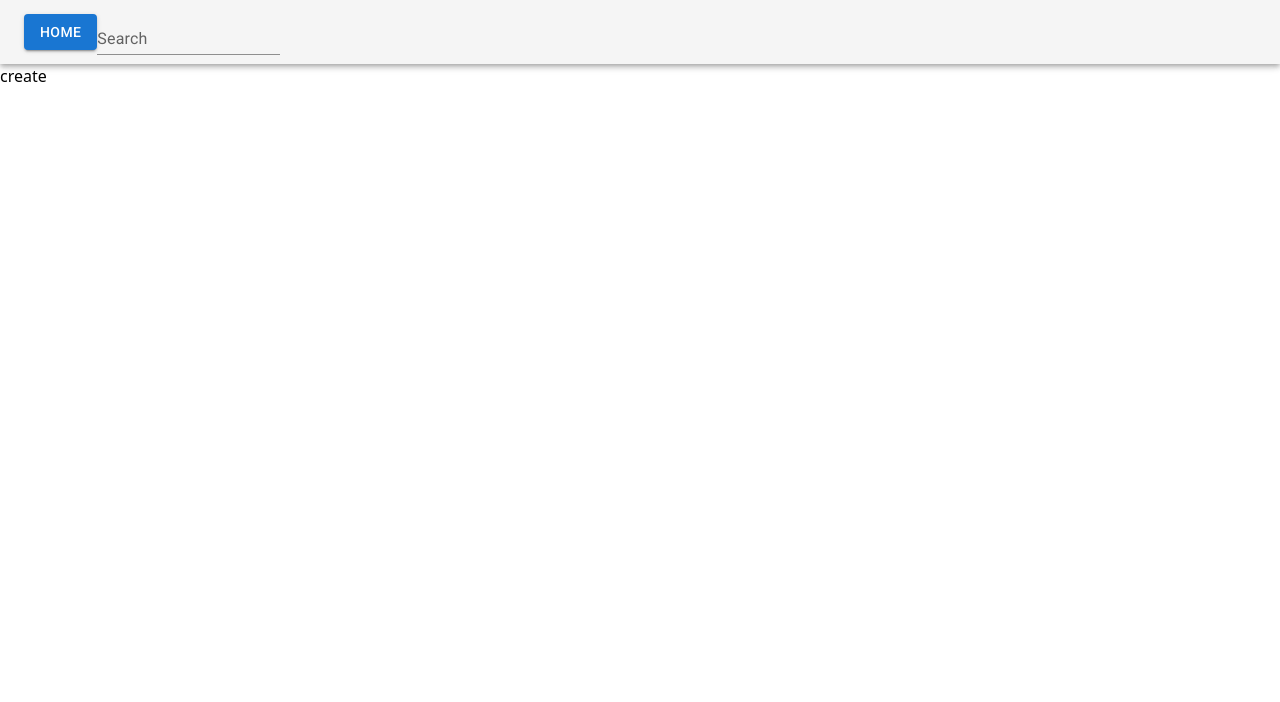
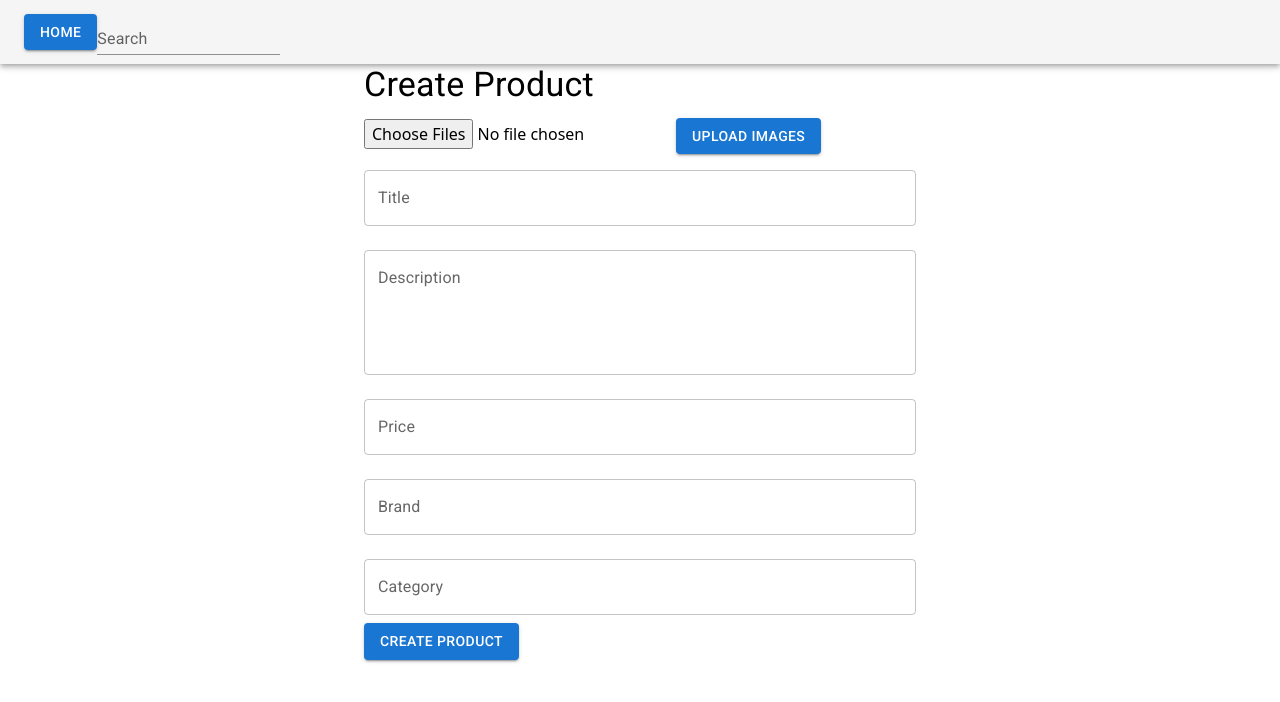
Before and after one commit to CUKENGER/products-test, a React (Vite) app: page /products/create in a window 1280 px wide. Shown: the top 702 px of the page. Built offline with nearby package versions, Linux system fonts and the light colour scheme.

Commit message:
feat: add skeleton to products page && create product page

```diff
--- a/src/components/header/index.tsx
+++ b/src/components/header/index.tsx
@@ -63,7 +63,7 @@ export const Header = () => {
         </div>
       </Toolbar>
       {isShowResults && searchResults.length > 0 && (
-        <Paper ref={resultsRef} className="absolute w-[50%] mt-2 left-1/2 transform -translate-x-1/2 top-14 z-10">
+        <Paper ref={resultsRef} className="absolute w-full md:w-[50%] mt-2 left-1/2 transform -translate-x-1/2 top-12 md:top-14 z-10">
           <SearchResults results={searchResults} onClose={() => setIsShowResults(false)} />
         </Paper>
       )}
--- /dev/null
+++ b/src/components/image-input/index.tsx
@@ -0,0 +1,54 @@
+import { Button, Typography } from "@mui/material"
+import { HTMLAttributes } from "react"
+import { FieldErrors, UseFormRegister } from "react-hook-form";
+import { IFormInput } from "../../pages/create-product";
+
+interface ImageInputProps extends HTMLAttributes<HTMLInputElement> {
+  register: UseFormRegister<IFormInput>;
+  errors: FieldErrors<IFormInput>;
+  imagePreviews: string[]
+}
+
+export const ImageInput = ({ register, errors, imagePreviews, onChange, ...props }: ImageInputProps) => {
+
+  return (
+    <>
+      <input
+        type="file"
+        multiple
+        accept="image/*"
+        {...register('images', {
+          required: "Images are required",
+          onChange: onChange
+        })}
+        className="hidden"
+        id="images-input"
+        {...props}
+      />
+      <label htmlFor="images-input">
+        <Button variant="contained" color="primary" component="span">
+          Upload Images
+        </Button>
+      </label>
+      {errors.images && <Typography color="error">{errors.images.message}</Typography>}
+      {imagePreviews.length > 0 && (
+        <div className="mt-4">
+          <Typography variant="h6">
+            Image Preview:
+          </Typography>
+          <div className="flex flex-wrap">
+            {imagePreviews.map((preview, index) => (
+              <div key={index} className="w-40 h-40 m-2 ml-0 overflow-hidden">
+                <img
+                  src={preview}
+                  alt={`Preview ${index}`}
+                  className="object-cover w-full h-full"
+                />
+              </div>
+            ))}
+          </div>
+        </div>
+      )}
+    </>
+  )
+}
--- /dev/null
+++ b/src/components/product-item/product-item-skeleton.tsx
@@ -0,0 +1,33 @@
+import { Card, CardHeader, CardActions, IconButton, Skeleton } from "@mui/material";
+import FavoriteIcon from "@mui/icons-material/Favorite";
+import DeleteIcon from "@mui/icons-material/Delete";
+
+const ProductItemSkeleton = () => {
+  return (
+    <Card className="flex flex-col h-full max-w-[345px]">
+      <Card className="flex flex-col h-full gap-1 cursor-pointer hover:bg-gray-50">
+        <CardHeader
+          title={<Skeleton variant="text" width="60%" />}
+          className="flex items-center h-24"
+          sx={{
+            '& .MuiCardHeader-title': {
+              fontSize: '20px',
+            },
+          }}
+        />
+        <Skeleton variant="rectangular" width="100%" height={256} />
+        <Skeleton variant="rectangular" width="100%" height={110} />
+        <CardActions disableSpacing>
+          <IconButton aria-label="add to favorites" disabled>
+            <FavoriteIcon />
+          </IconButton>
+          <IconButton aria-label="delete" disabled>
+            <DeleteIcon />
+          </IconButton>
+        </CardActions>
+      </Card>
+    </Card>
+  );
+};
+
+export default ProductItemSkeleton;
--- /dev/null
+++ b/src/consts/filters.ts
@@ -0,0 +1,9 @@
+
+
+export const filters = [
+  { label: "Все", value: "all" },
+  { label: "Популярные", value: "popular" },
+  { label: "Дешевле", value: "cheap" },
+  { label: "Дороже", value: "expensive" },
+  { label: "Избранные", value: "liked" },
+]
--- a/src/pages/create-product/index.tsx
+++ b/src/pages/create-product/index.tsx
@@ -1,9 +1,118 @@
+import { SubmitHandler, useForm } from "react-hook-form"
+import { useProductStore } from "../../store/product-store"
+import { Button, Container, TextField, Typography } from "@mui/material";
+import { useState } from "react";
+import { ImageInput } from "../../components/image-input";
+import { useNavigate } from "react-router-dom";
 
+export interface IFormInput {
+  title: string;
+  description: string;
+  price: number;
+  brand: string;
+  category: string;
+  rating: number;
+  images: FileList;
+}
 
 export const CreateProduct = () => {
+
+  const { addProduct } = useProductStore()
+  const {
+    register,
+    handleSubmit,
+    formState: {
+      errors
+    }
+  } = useForm<IFormInput>()
+
+  const navigate = useNavigate()
+
+  const [imagePreviews, setImagePreviews] = useState<string[]>([])
+
+  const handleImageChange = (e: React.ChangeEvent<HTMLInputElement>) => {
+    const files = e.target.files
+    if (files) {
+      const previews = Array.from(files).map((file) => URL.createObjectURL(file))
+      setImagePreviews(previews)
+    }
+  }
+
+  const onSubmit: SubmitHandler<IFormInput> = (data) => {
+    const newProduct = {
+      id: crypto.randomUUID(),
+      ...data,
+      images: Array.from(data.images).map((file) => URL.createObjectURL(file))
+    }
+    addProduct(newProduct)
+    navigate('/')
+  }
+
   return (
-    <div>
-      create
-    </div>
+    <Container maxWidth="sm" className="pb-10 mt-12">
+      <Typography variant="h4" gutterBottom>
+        Create Product
+      </Typography>
+      <form onSubmit={handleSubmit(onSubmit)}>
+        <ImageInput
+          register={register}
+          errors={errors}
+          imagePreviews={imagePreviews}
+          onChange={handleImageChange}
+        />
+        <TextField
+          label="Title"
+          {...register(
+            "title",
+            {
+              required: "Title is required",
+              validate: (value) => value.trim() !== "" || "Title is required"
+            })
+          }
+          error={!!errors.title}
+          helperText={errors.title?.message}
+          fullWidth
+          margin='normal'
+        />
+        <TextField
+          label="Description"
+          {...register("description", { required: "Description is required", validate: (value) => value.trim() !== "" || "Title is required" })}
+          error={!!errors.description}
+          helperText={errors.description?.message}
+          fullWidth
+          margin='normal'
+          multiline
+          rows={4}
+        />
+        <TextField
+          label='Price'
+          type="number"
+          {...register('price', { required: "Price is required", min: { value: 0, message: "Price must be greater than 0" } })}
+          error={!!errors.price}
+          helperText={errors.price?.message}
+          fullWidth
+          margin="normal"
+        />
+        <TextField
+          label="Brand"
+          {...register('brand', { required: "Brand is required", validate: (value) => value.trim() !== "" || "Brand is required" })}
+          error={!!errors.brand}
+          helperText={errors.brand?.message}
+          fullWidth
+          margin="normal"
+        />
+        <TextField
+          label='Category'
+          {...register('category', { required: "Category is required", validate: (value) => value.trim() !== "" || "Category is required" })}
+          error={!!errors.category}
+          helperText={errors.category?.message}
+          fullWidth
+          margin="normal"
+        />
+        <Button type="submit" variant="contained" color="primary">
+          Create Product
+        </Button>
+      </form>
+    </Container>
   )
 }
--- a/src/pages/product/index.tsx
+++ b/src/pages/product/index.tsx
@@ -1,7 +1,7 @@
-import { useParams } from "react-router-dom"
 import { Card, CardContent, CardMedia, Chip, Typography } from "@mui/material"
 import { useEffect, useState } from "react"
-import { fetchProduct } from "../../api/get-products"
+import { useParams } from "react-router-dom"
+import { fetchProduct } from "../../api/products"
 import { Product as ProductType } from "../../types/product"
 
 export const Product = () => {
--- a/src/store/product-store.ts
+++ b/src/store/product-store.ts
@@ -4,21 +4,27 @@ import { Product } from "../types/product";
 interface ProductState {
   products: Product[];
   likedProducts: Product[];
+  isProductsLoaded: boolean;
   setLikedProducts: (product: Product) => void;
   setProducts: (products: Product[]) => void;
-  removeProduct: (productId: number) => void;
+  removeProduct: (productId: number | string) => void;
+  addProduct: (product: Product) => void;
+  setIsProductsLoaded: (loaded: boolean) => void;
 }
 
 export const useProductStore = create<ProductState>((set) => ({
   products: [],
   likedProducts: [],
+  isProductsLoaded: false,
   setLikedProducts: (product) => set((state) => ({
-  likedProducts: state.likedProducts.includes(product)
+    likedProducts: state.likedProducts.includes(product)
       ? state.likedProducts.filter((p) => p.id !== product.id)
       : [...state.likedProducts, product]
   })),
   setProducts: (products) => set(() => ({ products })),
   removeProduct: (productId) => set((state) => ({
     products: state.products.filter((product) => product.id !== productId)
-  }))
+  })),
+  addProduct: (product) => set((state) => ({ products: [...state.products, product] })),
+  setIsProductsLoaded: (loaded) => set({ isProductsLoaded: loaded }),
 }));
--- a/src/types/product.ts
+++ b/src/types/product.ts
@@ -1,7 +1,7 @@
 
 
 export type Product = {
-  id: number;
+  id: number | string;
   title: string;
   description: string;
   images: string[];
```
Also changed, not shown: src/pages/products/index.tsx (+30 -12 lines), src/api/products.ts (line endings or trailing spaces).
